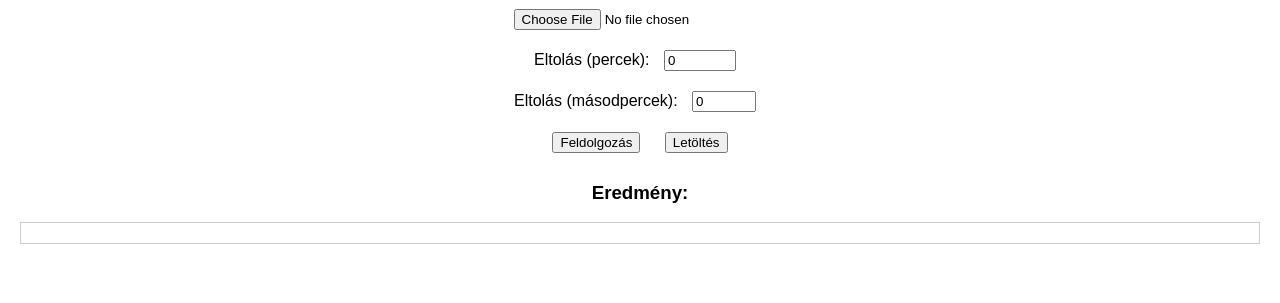
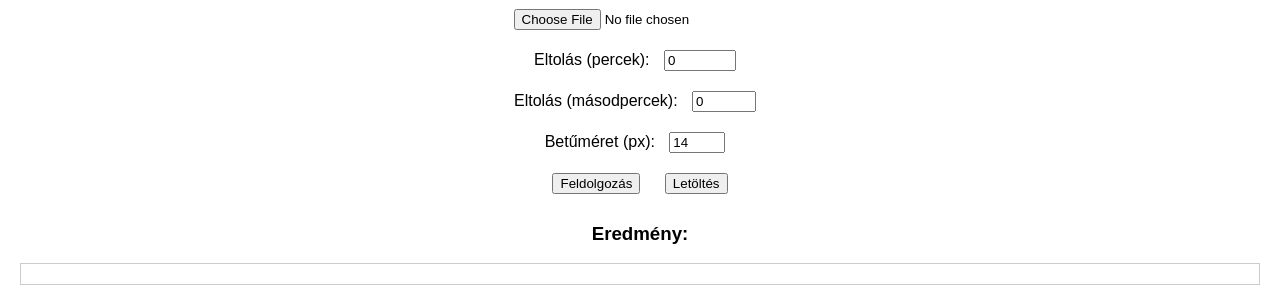
Before and after one commit to ogregsokics/timecode_editor, a plain HTML site: page index.html in a window 1280 px wide. Shown: the part 69-372 px from the top of the page. Drawn offline with Linux system fonts and the light colour scheme.

Commit message:
Update index.html

```diff
--- a/index.html
+++ b/index.html
@@ -6,7 +6,13 @@
     <title>Időkód Szerkesztő</title>
     <style>
         body { font-family: Arial, sans-serif; text-align: center; margin: 20px; }
-        #output { white-space: pre-wrap; text-align: left; border: 1px solid #ccc; padding: 10px; }
+        #output {
+            white-space: pre-wrap;
+            text-align: left;
+            border: 1px solid #ccc;
+            padding: 10px;
+            font-size: 14px;
+        }
         input, button { margin: 10px; }
     </style>
 </head>
@@ -19,6 +25,9 @@
     <br>
     <label>Eltolás (másodpercek):</label>
     <input type="number" id="secondsInput" min="-59" max="59" value="0">
+    <br>
+    <label for="fontSizeInput">Betűméret (px):</label>
+    <input type="number" id="fontSizeInput" min="10" max="48" value="14" onchange="updateFontSize()">
     <br>
     <button onclick="processFile()">Feldolgozás</button>
     <button onclick="downloadFile()">Letöltés</button>
@@ -72,6 +81,11 @@
             link.download = "modified_timestamps.txt";
             link.click();
         }
+
+        function updateFontSize() {
+            const fontSize = document.getElementById("fontSizeInput").value;
+            document.getElementById("output").style.fontSize = fontSize + "px";
+        }
     </script>
 </body>
 </html>
```
